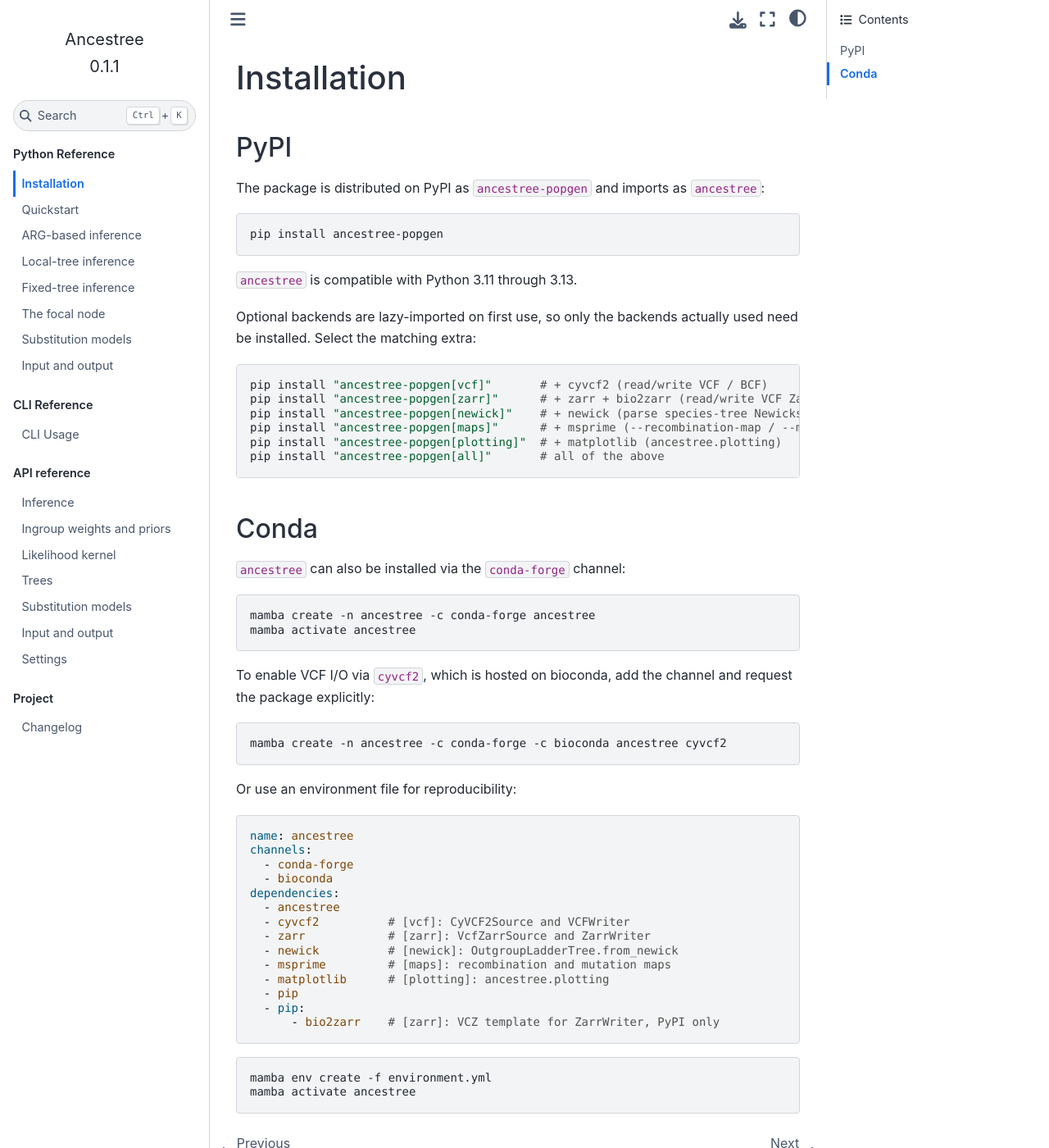
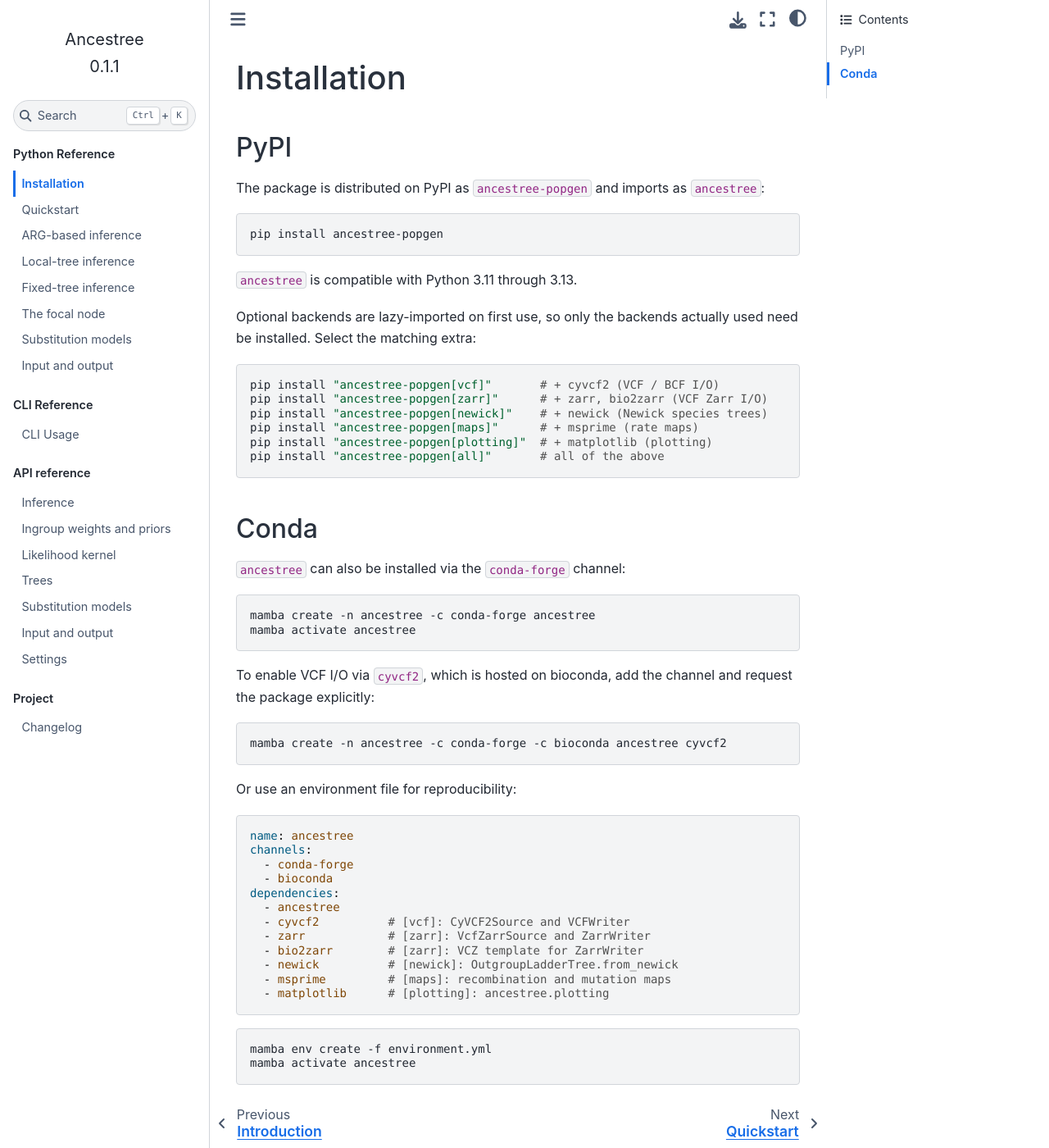
Before and after one commit to Sendrowski/Ancestree, a Sphinx documentation site: the page built from docs/reference/Python/installation.rst, in a window 1280 px wide and 1400 px high. Shown: the whole window at 82% size. Built offline with Sphinx 7.4.7 and the Sphinx Book theme 1.1.4, drawn with Linux system fonts in a browser that asks for light colours.

Commit message:
Install bio2zarr from bioconda and shorten the extras comments

```diff
--- a/docs/reference/Python/installation.rst
+++ b/docs/reference/Python/installation.rst
@@ -20,11 +20,11 @@
 
 .. code-block:: bash
 
-   pip install "ancestree-popgen[vcf]"       # + cyvcf2 (read/write VCF / BCF)
-   pip install "ancestree-popgen[zarr]"      # + zarr + bio2zarr (read/write VCF Zarr / VCZ stores)
-   pip install "ancestree-popgen[newick]"    # + newick (parse species-tree Newicks)
-   pip install "ancestree-popgen[maps]"      # + msprime (--recombination-map / --mutation-map)
-   pip install "ancestree-popgen[plotting]"  # + matplotlib (ancestree.plotting)
+   pip install "ancestree-popgen[vcf]"       # + cyvcf2 (VCF / BCF I/O)
+   pip install "ancestree-popgen[zarr]"      # + zarr, bio2zarr (VCF Zarr I/O)
+   pip install "ancestree-popgen[newick]"    # + newick (Newick species trees)
+   pip install "ancestree-popgen[maps]"      # + msprime (rate maps)
+   pip install "ancestree-popgen[plotting]"  # + matplotlib (plotting)
    pip install "ancestree-popgen[all]"       # all of the above
 
 Conda
@@ -56,12 +56,10 @@
      - ancestree
      - cyvcf2          # [vcf]: CyVCF2Source and VCFWriter
      - zarr            # [zarr]: VcfZarrSource and ZarrWriter
+     - bio2zarr        # [zarr]: VCZ template for ZarrWriter
      - newick          # [newick]: OutgroupLadderTree.from_newick
      - msprime         # [maps]: recombination and mutation maps
      - matplotlib      # [plotting]: ancestree.plotting
-     - pip
-     - pip:
-         - bio2zarr    # [zarr]: VCZ template for ZarrWriter, PyPI only
 
 .. code-block:: bash
 
```
